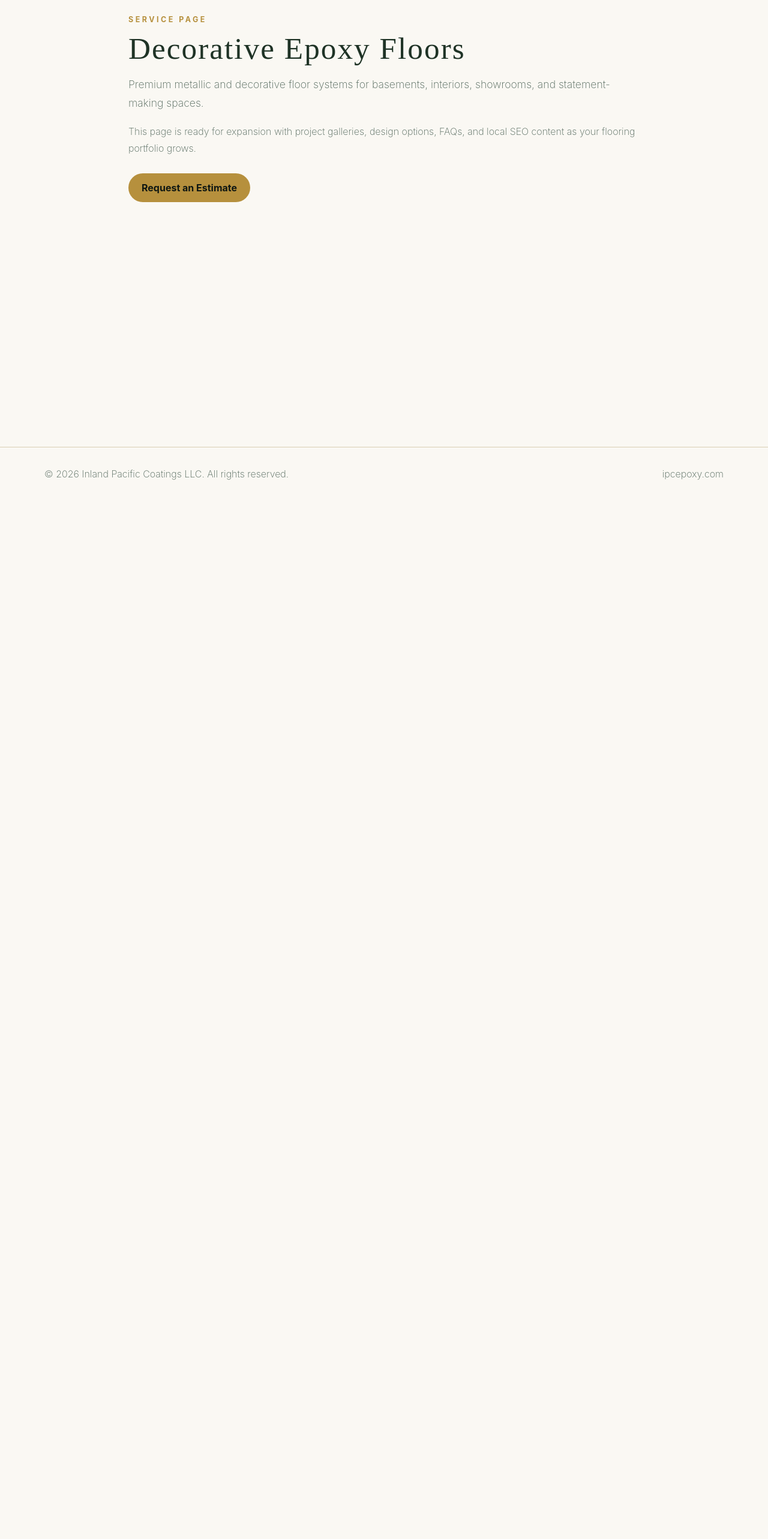
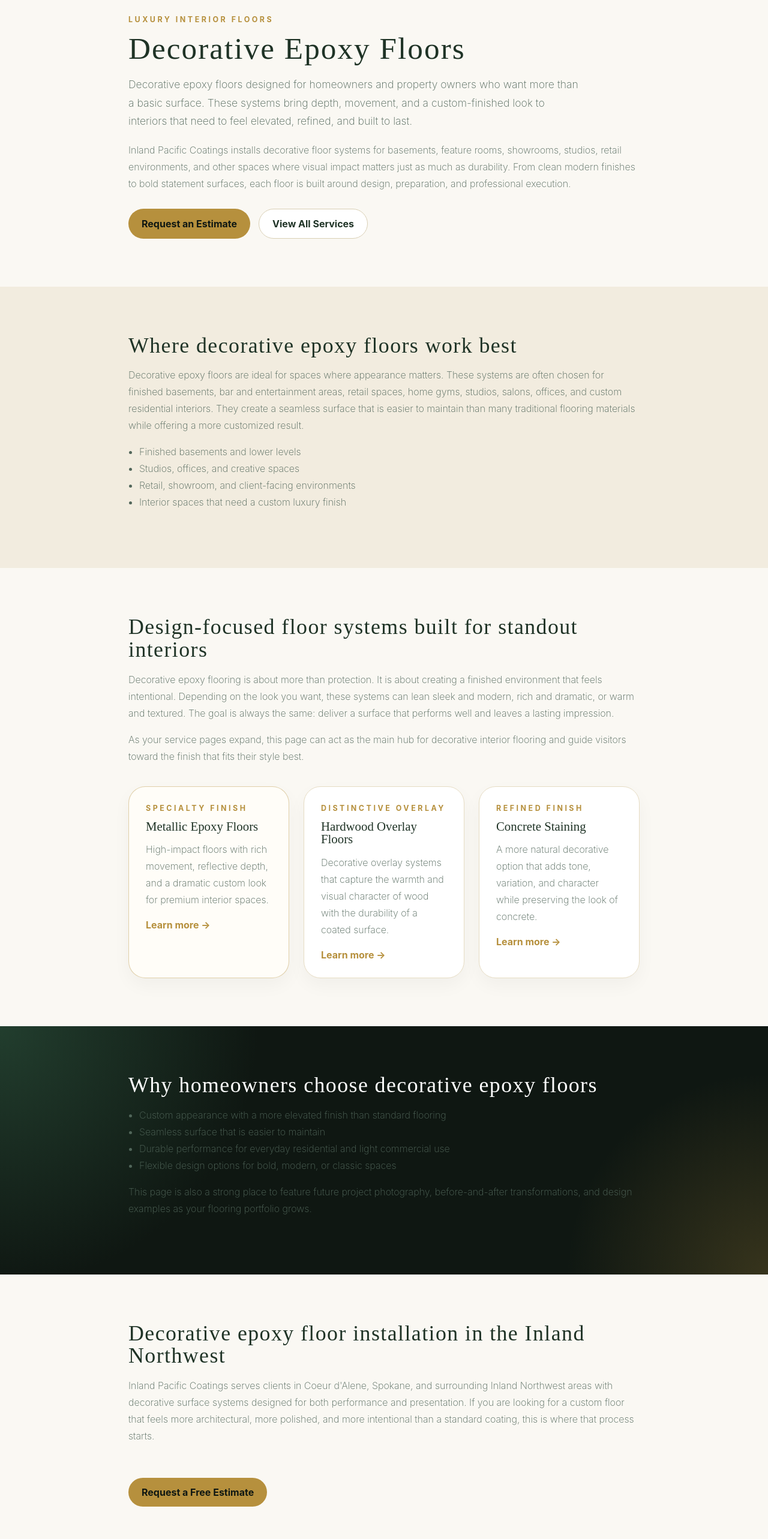
Before and after one commit to Kray93/Inland-Pacific-Coatings, a Next.js app: page /decorative-epoxy-floors in a window 1280 px wide. Shown: the part 140-2706 px from the top of the page at 60% size. Before the commit the page ends 974 px from the top, so only its background shows below. Built offline with nearby package versions, Linux system fonts and the light colour scheme; a web font is replaced by a local one.

Commit message:
Update page.tsx

```diff
--- a/app/decorative-epoxy-floors/page.tsx
+++ b/app/decorative-epoxy-floors/page.tsx
@@ -2,29 +2,152 @@ import type { Metadata } from "next";
 import Link from "next/link";
 
 export const metadata: Metadata = {
-  title: "Decorative Epoxy Floors",
+  title: "Decorative Epoxy Floors | Inland Pacific Coatings",
   description:
-    "Premium decorative and metallic epoxy floor systems for homes and statement spaces in Coeur d'Alene, Spokane, and the Inland Northwest."
+    "Premium decorative epoxy floor systems for homes, showrooms, basements, and statement spaces across Coeur d'Alene, Spokane, and the Inland Northwest.",
 };
 
 export default function DecorativeFloorsPage() {
   return (
-    <main className="section">
+    <main>
+      <section className="section">
         <div className="container article">
-        <div className="eyebrow">Service Page</div>
-        <h1 style={{ marginTop: 14 }}>Decorative Epoxy Floors</h1>
-        <p className="lead" style={{ marginTop: 18 }}>
-          Premium metallic and decorative floor systems for basements, interiors, showrooms, and statement-making
-          spaces.
+          <div className="eyebrow">Luxury Interior Floors</div>
+          <h1 className="services-page-title">Decorative Epoxy Floors</h1>
+          <p className="lead services-page-lead">
+            Decorative epoxy floors designed for homeowners and property owners who want more than a basic surface.
+            These systems bring depth, movement, and a custom-finished look to interiors that need to feel elevated,
+            refined, and built to last.
           </p>
           <p>
-          This page is ready for expansion with project galleries, design options, FAQs, and local SEO content as your
-          flooring portfolio grows.
+            Inland Pacific Coatings installs decorative floor systems for basements, feature rooms, showrooms,
+            studios, retail environments, and other spaces where visual impact matters just as much as durability.
+            From clean modern finishes to bold statement surfaces, each floor is built around design, preparation,
+            and professional execution.
           </p>
+
           <div className="button-row">
-          <Link href="/contact" className="btn btn-primary">Request an Estimate</Link>
+            <Link href="/contact" className="btn btn-primary">
+              Request an Estimate
+            </Link>
+            <Link href="/services" className="btn btn-outline">
+              View All Services
+            </Link>
           </div>
         </div>
+      </section>
+
+      <section className="section alt-section">
+        <div className="container article">
+          <h2>Where decorative epoxy floors work best</h2>
+          <p>
+            Decorative epoxy floors are ideal for spaces where appearance matters. These systems are often chosen for
+            finished basements, bar and entertainment areas, retail spaces, home gyms, studios, salons, offices, and
+            custom residential interiors. They create a seamless surface that is easier to maintain than many
+            traditional flooring materials while offering a more customized result.
+          </p>
+          <ul>
+            <li>Finished basements and lower levels</li>
+            <li>Studios, offices, and creative spaces</li>
+            <li>Retail, showroom, and client-facing environments</li>
+            <li>Interior spaces that need a custom luxury finish</li>
+          </ul>
+        </div>
+      </section>
+
+      <section className="section">
+        <div className="container article">
+          <h2>Design-focused floor systems built for standout interiors</h2>
+          <p>
+            Decorative epoxy flooring is about more than protection. It is about creating a finished environment that
+            feels intentional. Depending on the look you want, these systems can lean sleek and modern, rich and
+            dramatic, or warm and textured. The goal is always the same: deliver a surface that performs well and
+            leaves a lasting impression.
+          </p>
+          <p>
+            As your service pages expand, this page can act as the main hub for decorative interior flooring and guide
+            visitors toward the finish that fits their style best.
+          </p>
+
+          <div className="card-grid services-grid services-grid-spacing">
+            <article className="card featured">
+              <div className="eyebrow">Specialty Finish</div>
+              <h3 className="service-card-title">Metallic Epoxy Floors</h3>
+              <p className="service-card-description">
+                High-impact floors with rich movement, reflective depth, and a dramatic custom look for premium
+                interior spaces.
+              </p>
+              <div className="service-card-link-wrap">
+                <Link href="/metallic-epoxy-floors" className="service-card-link">
+                  Learn more →
+                </Link>
+              </div>
+            </article>
+
+            <article className="card">
+              <div className="eyebrow">Distinctive Overlay</div>
+              <h3 className="service-card-title">Hardwood Overlay Floors</h3>
+              <p className="service-card-description">
+                Decorative overlay systems that capture the warmth and visual character of wood with the durability of
+                a coated surface.
+              </p>
+              <div className="service-card-link-wrap">
+                <Link href="/hardwood-overlay-floors" className="service-card-link">
+                  Learn more →
+                </Link>
+              </div>
+            </article>
+
+            <article className="card">
+              <div className="eyebrow">Refined Finish</div>
+              <h3 className="service-card-title">Concrete Staining</h3>
+              <p className="service-card-description">
+                A more natural decorative option that adds tone, variation, and character while preserving the look of
+                concrete.
+              </p>
+              <div className="service-card-link-wrap">
+                <Link href="/concrete-staining" className="service-card-link">
+                  Learn more →
+                </Link>
+              </div>
+            </article>
+          </div>
+        </div>
+      </section>
+
+      <section className="section dark-section">
+        <div className="container article">
+          <h2>Why homeowners choose decorative epoxy floors</h2>
+          <ul>
+            <li>Custom appearance with a more elevated finish than standard flooring</li>
+            <li>Seamless surface that is easier to maintain</li>
+            <li>Durable performance for everyday residential and light commercial use</li>
+            <li>Flexible design options for bold, modern, or classic spaces</li>
+          </ul>
+          <p>
+            This page is also a strong place to feature future project photography, before-and-after transformations,
+            and design examples as your flooring portfolio grows.
+          </p>
+        </div>
+      </section>
+
+      <section className="section">
+        <div className="container article">
+          <h2>Decorative epoxy floor installation in the Inland Northwest</h2>
+          <p>
+            Inland Pacific Coatings serves clients in Coeur d'Alene, Spokane, and surrounding Inland Northwest areas
+            with decorative surface systems designed for both performance and presentation. If you are looking for a
+            custom floor that feels more architectural, more polished, and more intentional than a standard coating,
+            this is where that process starts.
+          </p>
+
+          <div className="button-row cta-band">
+            <Link href="/contact" className="btn btn-primary">
+              Request a Free Estimate
+            </Link>
+          </div>
+        </div>
+      </section>
     </main>
   );
 }
```
Lines whose indentation alone changed are shown as unchanged.
